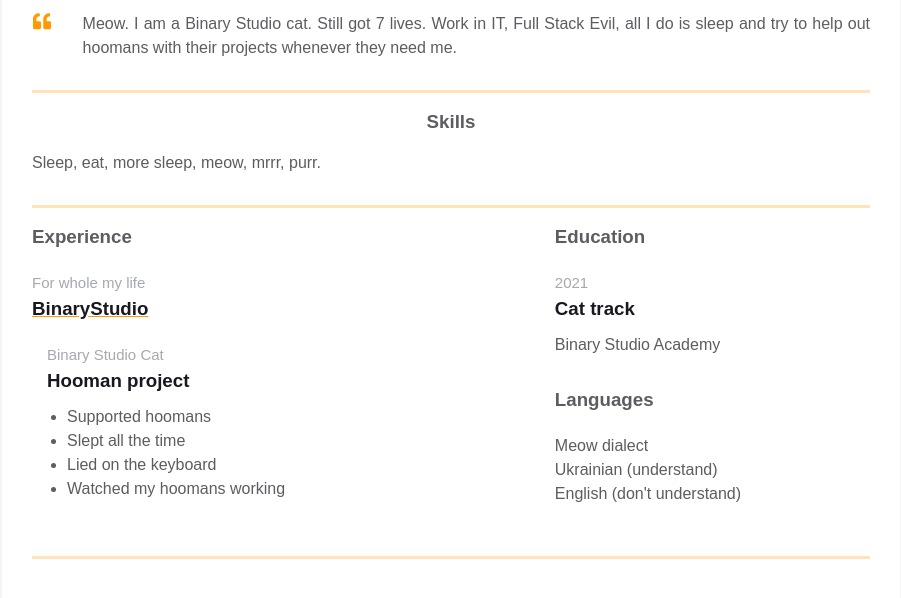
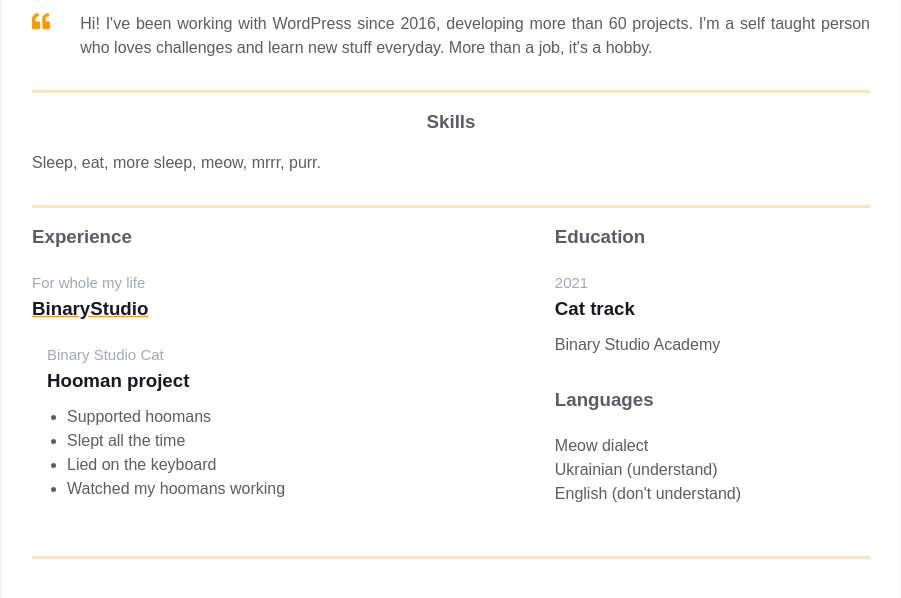
Before and after one commit to diegoALCE95/homepage, a plain HTML site: page index.html in a window 1280 px wide. Shown: the part 338-936 px from the top of the page, without its empty margins (189-1090 px from the left). Drawn offline with Linux system fonts and the light colour scheme.

Commit message:
Changed intro text

```diff
--- a/index.html
+++ b/index.html
@@ -59,10 +59,14 @@
                     </path>
                   </svg>
                 </div>
-                <p class="intro_text">Meow.
-                  I am a Binary Studio cat. Still got 7 lives. Work in IT, Full Stack Evil,
-                  all I do is sleep and try to help out hoomans with their projects whenever
-                  they need me.
+                <p class="intro_text">
+                    Hi! I've been working with
+                    WordPress since 2016, developing
+                    more than 60 projects.
+                    I'm a self taught person who
+                    loves challenges and learn new
+                    stuff everyday. More than a job,
+                    it's a hobby.
                 </p>
               </div>
             </div>
```
